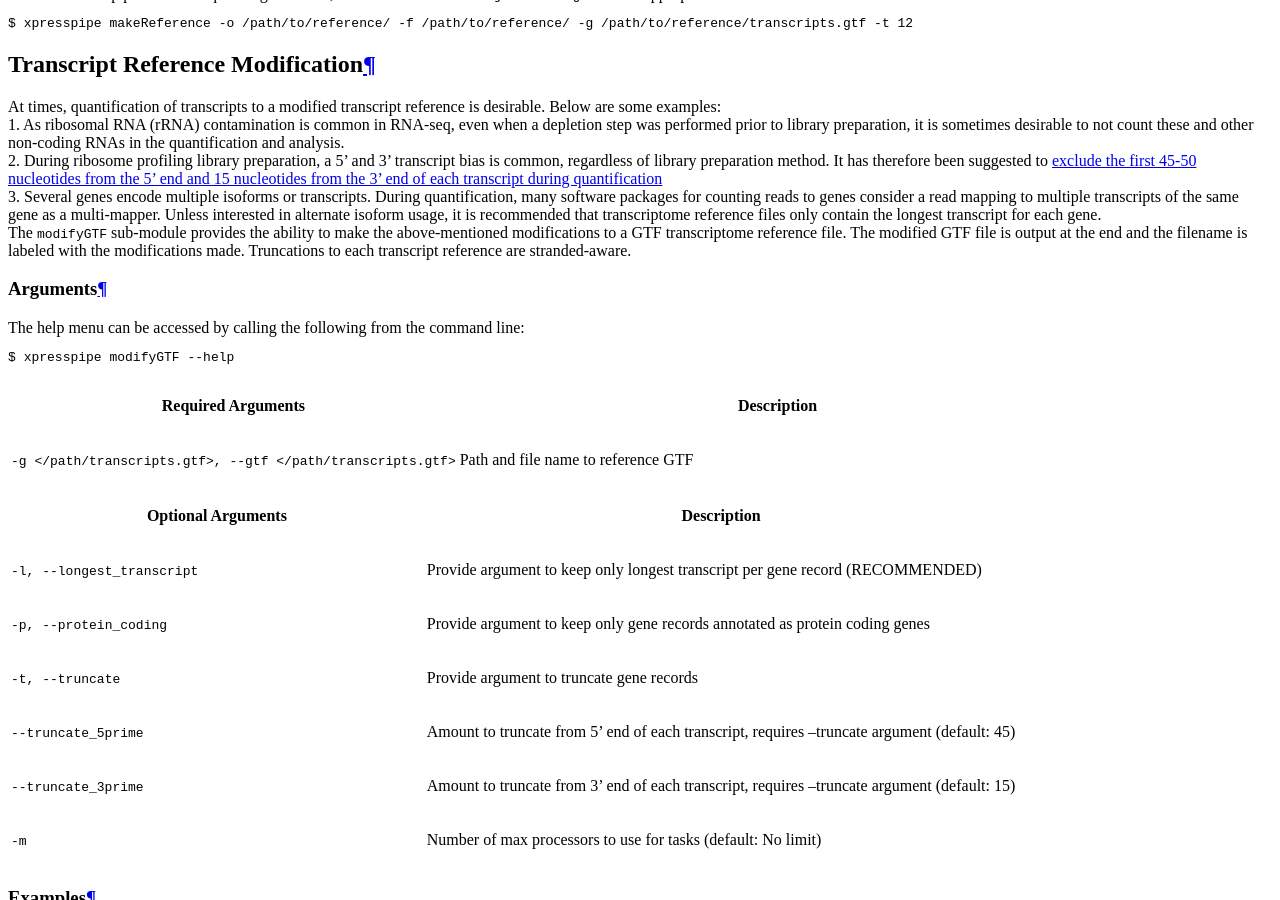
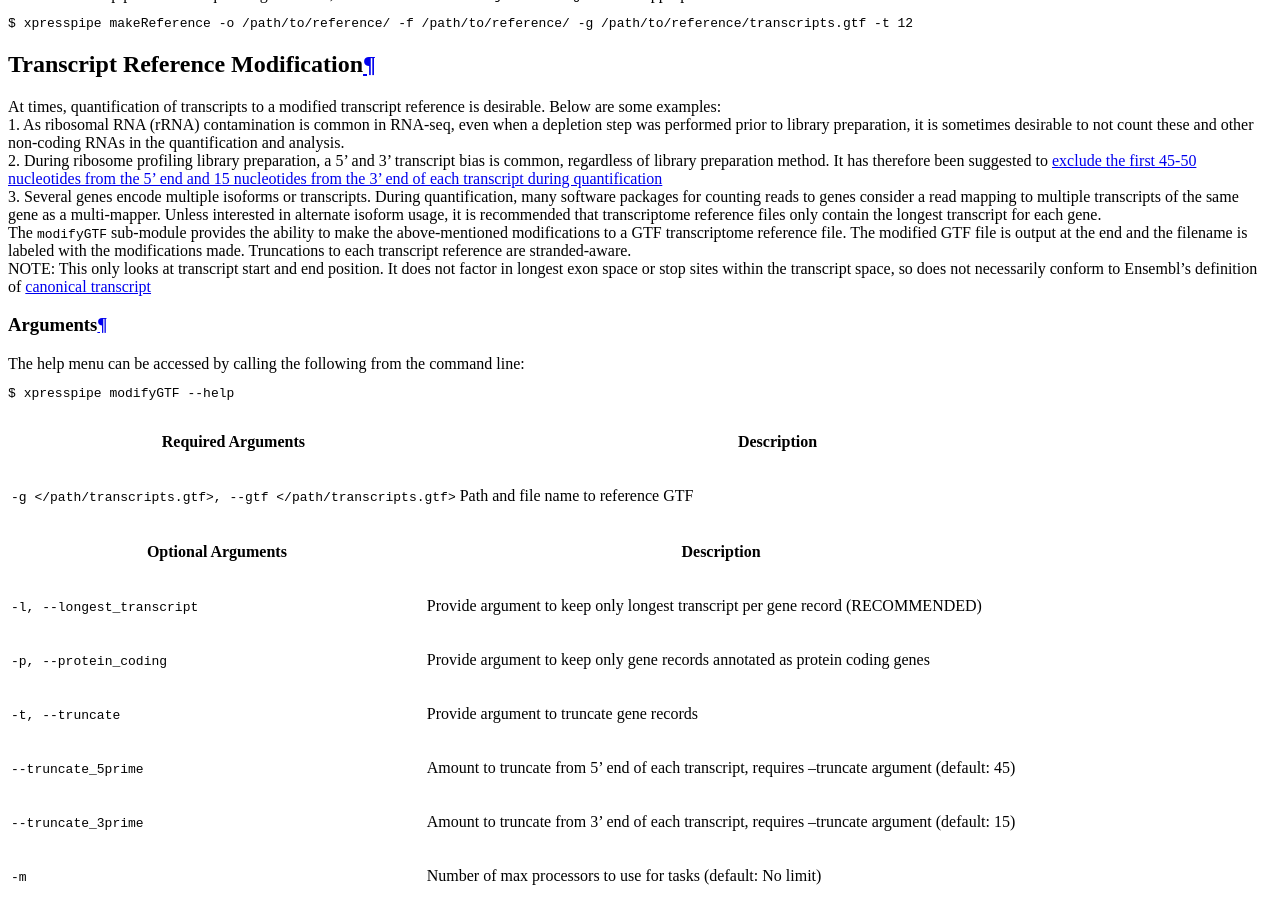
Before and after one commit to XPRESSyourself/XPRESSpipe, a Sphinx documentation site: the page built from docs/content/reference-building.rst, in a window 1280 px wide and 900 px high, scrolled down 2681 px. Built offline with Sphinx 7.4.7 and the Read the Docs theme 2.0.0, drawn with Linux system fonts in a browser that asks for light colours.

Commit message:
Added note about longest transcripts methods

```diff
--- a/docs/content/reference-building.rst
+++ b/docs/content/reference-building.rst
@@ -93,6 +93,7 @@ Transcript Reference Modification
 | 2. During ribosome profiling library preparation, a 5' and 3' transcript bias is common, regardless of library preparation method. It has therefore been suggested to `exclude the first 45-50 nucleotides from the 5' end and 15 nucleotides from the 3' end of each transcript during quantification <https://www.cell.com/cms/10.1016/j.celrep.2016.01.043/attachment/257faf34-ff8f-4071-a642-bfdb531c75b8/mmc1>`_
 | 3. Several genes encode multiple isoforms or transcripts. During quantification, many software packages for counting reads to genes consider a read mapping to multiple transcripts of the same gene as a multi-mapper. Unless interested in alternate isoform usage, it is recommended that transcriptome reference files only contain the longest transcript for each gene.
 | The :data:`modifyGTF` sub-module provides the ability to make the above-mentioned modifications to a GTF transcriptome reference file. The modified GTF file is output at the end and the filename is labeled with the modifications made. Truncations to each transcript reference are stranded-aware.
+| NOTE: This only looks at transcript start and end position. It does not factor in longest exon space or stop sites within the transcript space, so does not necessarily conform to Ensembl's definition of `canonical transcript <https://uswest.ensembl.org/Multi/Help/Glossary?db=core>`_
 
 -----------
 Arguments
```
